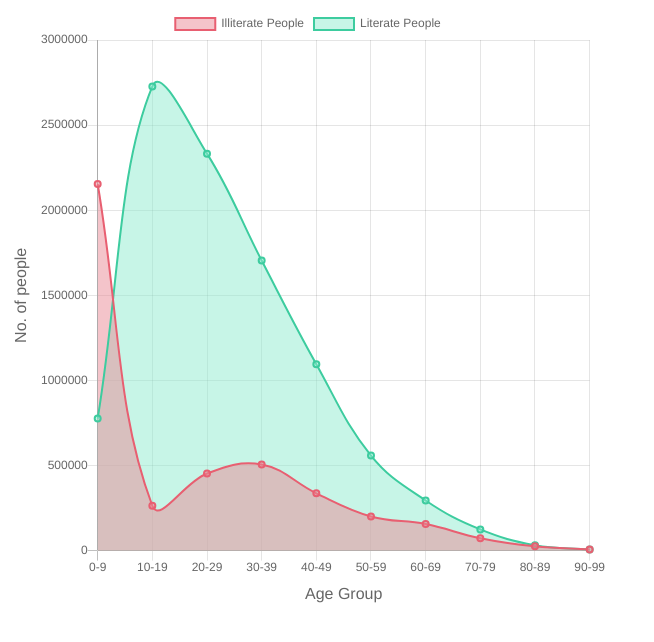
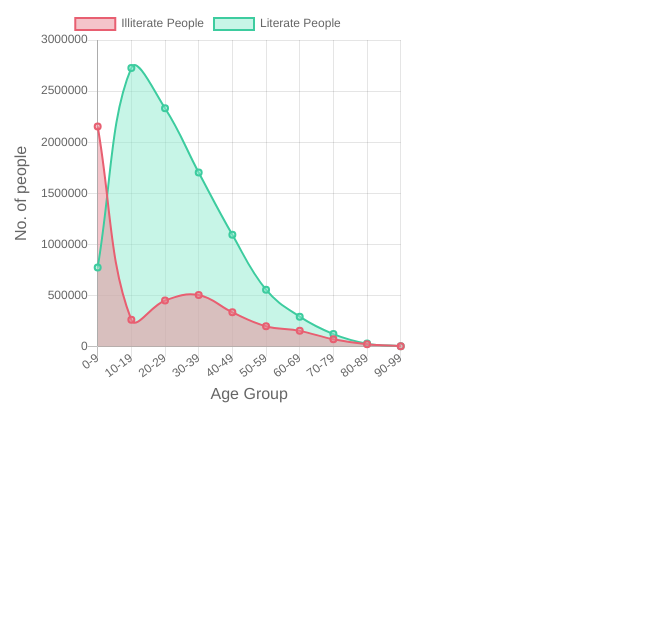
Before and after one commit to srinivasu619/Plotting, a plain HTML site: page line_charts/line_chart1/test.html in a window 1280 px wide. Shown: the whole page, without its empty margins (0-654 px from the left). Drawn offline with nearby package versions, Linux system fonts and the light colour scheme.

Commit message:
Added some changes to the Line Chart

```diff
--- a/line_charts/line_chart1/test.html
+++ b/line_charts/line_chart1/test.html
@@ -9,8 +9,8 @@
 </head>
 
 <body>
-    <div style="height: 600px;width:600px;">
-        <canvas id="lineChart" height="400" width="400"></canvas>
+    <div style="height: 200px;width:400px;">
+        <canvas id="lineChart" height="200" width="200"></canvas>
     </div>
     <script src="https://cdnjs.cloudflare.com/ajax/libs/Chart.js/2.7.0/Chart.min.js"></script>
     <script>
```
